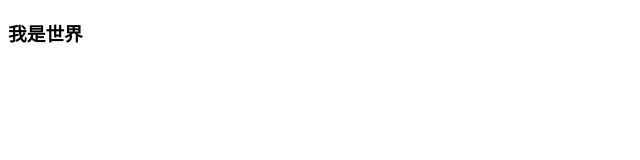
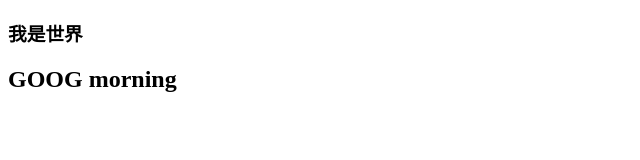
Before and after one commit to weisong912252139/tata, a plain HTML site: page world.html in a window 1280 px wide. Shown: the whole page, without its empty margins (0-640 px from the left). Drawn offline with Linux system fonts and the light colour scheme.

Commit message:
good
morning

```diff
--- a/world.html
+++ b/world.html
@@ -6,5 +6,6 @@
   </head>
   <body>
     <h3>我是世界</h3>
+    <h2>GOOG morning</h2>
   </body>
 </html>
```
